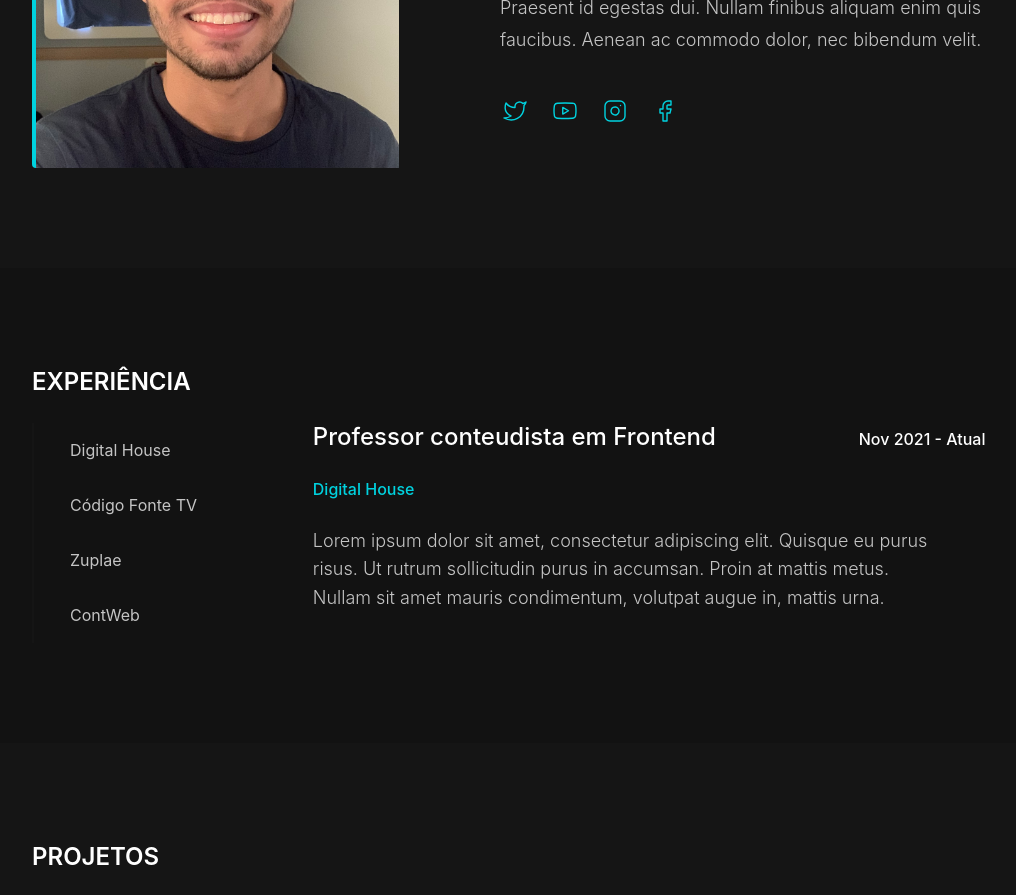
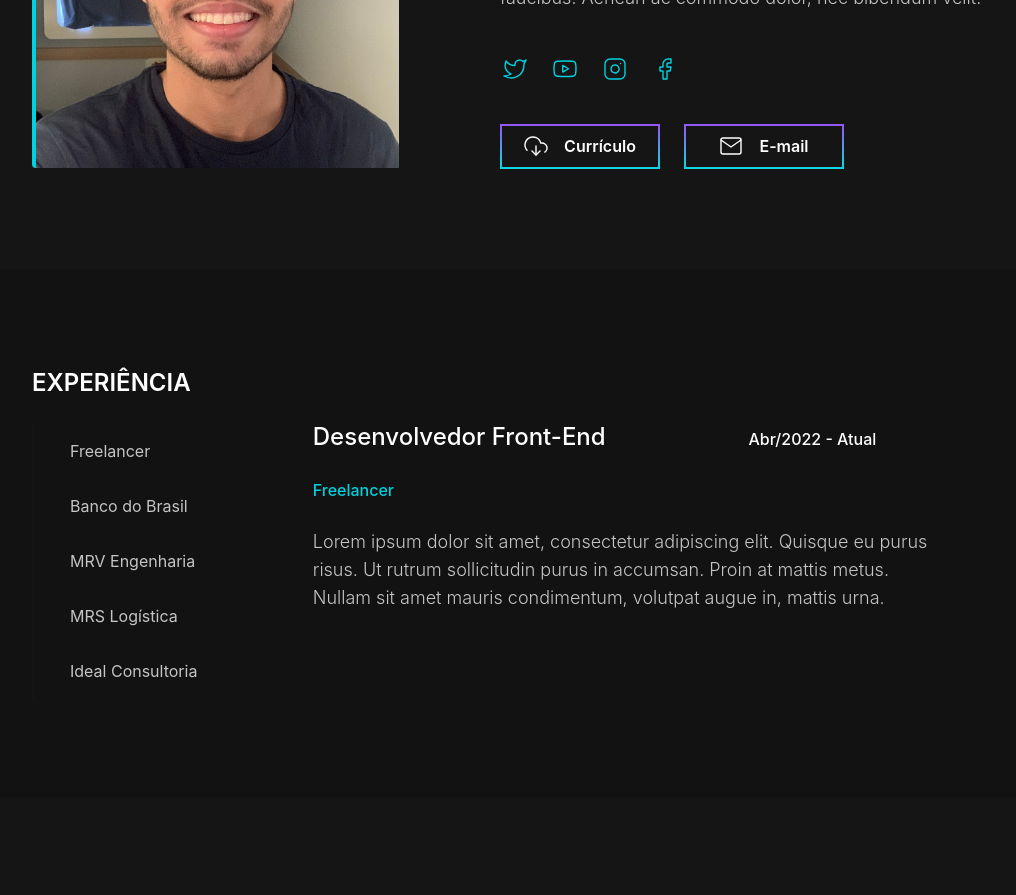
Before and after one commit to raulbtmonteiro/portfolio-nextjs, a Next.js app: page / in a window 1280 px wide. Shown: the part 1020-1915 px from the top of the page, without its empty margins (23-1039 px from the left). Built offline with nearby package versions, Linux system fonts and the light colour scheme.

Commit message:
buttons update

```diff
--- a/components/AboutMe/index.jsx
+++ b/components/AboutMe/index.jsx
@@ -7,7 +7,9 @@ import {
   AboutMeLocation,
   AboutMeDescription,
   SocialMediaList,
+  AboutMeButtons,
 } from "./style";
+import StyledButton from "../StyledButton";
 
 const socialMediaArray = [
   {
@@ -64,6 +66,20 @@ export const AboutMe = () => {
               );
             })}
           </SocialMediaList>
+          <AboutMeButtons>
+            <StyledButton
+              title="Currículo"
+              imgSrc="/images/download-cloud.svg"
+              imgAlt="Download da nuvem"
+              theme={dark}
+            />
+            <StyledButton
+              title="E-mail"
+              imgSrc="/images/mail.svg"
+              imgAlt="Carta de correio"
+              theme={dark}
+            />
+          </AboutMeButtons>
         </div>
       </AboutMeWrapper>
     </AboutMeContainer>
--- a/components/AboutMe/style.js
+++ b/components/AboutMe/style.js
@@ -84,6 +84,7 @@ export const AboutMeDescription = styled.p`
 
 export const SocialMediaList = styled.div`
   display: flex;
+  margin-bottom: 40px;
 
   a {
     display: flex;
@@ -96,3 +97,8 @@ export const SocialMediaList = styled.div`
     margin-right: 20px;
   }
 `;
+
+export const AboutMeButtons = styled.div`
+  display: flex;
+  gap: 24px;
+`;
--- a/components/Experiences/index.jsx
+++ b/components/Experiences/index.jsx
@@ -5,6 +5,7 @@ import {
   Display,
   DisplayTitle,
   ExperienceList,
+  ExperienceCarousel,
   ListItem,
   ExperienceInfo,
   ExperienceTitle,
@@ -12,35 +13,60 @@ import {
   ExperienceEmployer,
   ExperienceDescription,
 } from "./style.js";
+import Carousel from "react-material-ui-carousel";
+import { useState } from "react";
 
 const experiencesArray = [
   {
-    position: "",
-    time: "",
-    company: "Digital House",
-    description: "",
+    position: "Desenvolvedor Front-End",
+    time: "Abr/2022 - Atual",
+    company: "Freelancer",
+    description:
+      "Lorem ipsum dolor sit amet, consectetur adipiscing elit. Quisque eu purus risus. Ut rutrum sollicitudin purus in accumsan. Proin at mattis metus. Nullam sit amet mauris condimentum, volutpat augue in, mattis urna.",
   },
   {
-    position: "",
-    time: "",
-    company: "Código Fonte TV",
-    description: "",
+    position: "Agente Comercial",
+    time: "Fev/2022 - Atual",
+    company: "Banco do Brasil",
+    description:
+      "Lorem ipsum dolor sit amet, consectetur adipiscing elit. Quisque eu purus risus. Ut rutrum sollicitudin purus in accumsan. Proin at mattis metus. Nullam sit amet mauris condimentum, volutpat augue in, mattis urna.",
   },
   {
-    position: "",
-    time: "",
-    company: "Zuplae",
-    description: "",
+    position: "Estagiário de Obras",
+    time: "Fev/2021 - Dez/2021",
+    company: "MRV Engenharia",
+    description: "Descrição",
   },
   {
-    position: "",
-    time: "",
-    company: "ContWeb",
-    description: "",
+    position: "Estagiário de Operação de Trens",
+    time: "Jun/2019 - Abr/2020",
+    company: "MRS Logística",
+    description: "Descrição",
+  },
+  {
+    position: "Diretor-Presidente",
+    time: "Mai/2017 - Ago/2019",
+    company: "Ideal Consultoria",
+    description: "Descrição",
   },
 ];
 
 export const Experiences = () => {
+  const [experienceShow, setExperienceShow] = useState(experiencesArray[0]);
+  const [isSelected, setIsSelected] = useState(false);
+
+  const HandleChange = (e) => {
+    const arraySize = experiencesArray.length;
+    for (var i = 0; i < arraySize; i++) {
+      if (e.target.innerText === experiencesArray[i].company) {
+        setExperienceShow(experiencesArray[i]);
+        setIsSelected(true);
+      } else {
+        setIsSelected(false);
+      }
+    }
+  };
+
   return (
     <ExperienceContainer theme={dark}>
       <ExperienceWrapper>
@@ -49,23 +75,44 @@ export const Experiences = () => {
           <ExperienceList>
             {experiencesArray.map((item) => {
               return (
-                <ListItem key={item.company} theme={dark}>
+                <ListItem
+                  key={item.company}
+                  theme={dark}
+                  isSelected={isSelected}
+                  onClick={(e) => HandleChange(e)}
+                >
                   {item.company}
                 </ListItem>
               );
             })}
           </ExperienceList>
+          <ExperienceCarousel>
+            <Carousel
+              autoPlay={false}
+              indicators={false}
+              navButtonsAlwaysInvisible={true}
+              animation="slide"
+              height="55px"
+            >
+              {experiencesArray.map((item) => {
+                return (
+                  <ListItem key={item.company} theme={dark}>
+                    {item.company}
+                  </ListItem>
+                );
+              })}
+            </Carousel>
+          </ExperienceCarousel>
           <ExperienceInfo>
             <ExperienceTitle theme={dark}>
-              Professor conteudista em Frontend
+              {experienceShow.position}
             </ExperienceTitle>
-            <ExperienceDate theme={dark}>Nov 2021 - Atual</ExperienceDate>
-            <ExperienceEmployer theme={dark}>Digital House</ExperienceEmployer>
+            <ExperienceDate theme={dark}>{experienceShow.time}</ExperienceDate>
+            <ExperienceEmployer theme={dark}>
+              {experienceShow.company}
+            </ExperienceEmployer>
             <ExperienceDescription theme={dark}>
-              Lorem ipsum dolor sit amet, consectetur adipiscing elit. Quisque
-              eu purus risus. Ut rutrum sollicitudin purus in accumsan. Proin at
-              mattis metus. Nullam sit amet mauris condimentum, volutpat augue
-              in, mattis urna.
+              {experienceShow.description}
             </ExperienceDescription>
           </ExperienceInfo>
         </Display>
--- a/components/Experiences/style.js
+++ b/components/Experiences/style.js
@@ -1,4 +1,4 @@
-import styled from "styled-components";
+import styled, { css } from "styled-components";
 
 export const ExperienceContainer = styled.section`
   background-color: ${(props) => props.theme.colors.backgroundDark};
@@ -42,6 +42,13 @@ export const Display = styled.div`
 
 export const ExperienceList = styled.ul`
   @media screen and (max-width: 720px) {
+    display: none;
+  }
+`;
+
+export const ExperienceCarousel = styled.ul`
+  display: none;
+  @media screen and (max-width: 720px) {
     display: flex;
   }
 `;
@@ -57,6 +64,14 @@ export const ListItem = styled.li`
   border-left: 2px solid ${(props) => props.theme.colors.backgroundDark200};
 
   color: ${(props) => props.theme.colors.grayLight};
+
+  cursor: pointer;
+
+  ${({ isSelected }) =>
+    isSelected &&
+    css`
+      border-left: 2px solid ${(props) => props.theme.colors.blue};
+    `}
 
   @media screen and (max-width: 720px) {
     border-left: none;
--- a/components/Main/index.jsx
+++ b/components/Main/index.jsx
@@ -5,8 +5,8 @@ import {
   MainDescription,
   MainTitle,
   MainButtons,
-  ButtonType,
 } from "./style";
+import StyledButton from "../StyledButton";
 
 export const Main = () => {
   return (
@@ -16,25 +16,18 @@ export const Main = () => {
         <MainTitle theme={dark}>Raul Monteiro</MainTitle>
         <MainDescription theme={dark}>Desenvolvedor front-end</MainDescription>
         <MainButtons>
-          <ButtonType
+          <StyledButton
+            title="Linkedin"
+            imgSrc="/images/social_media/linkedin.svg"
+            imgAlt="Logo do Linkedin"
             theme={dark}
-            borderColor1="#9358F7"
-            borderColor2="#10D7E2"
-          >
-            <img
-              src="/images/social_media/linkedin.svg"
-              alt="logo do linkedin"
-            />
-            Linkedin
-          </ButtonType>
-          <ButtonType
+          />
+          <StyledButton
+            title="GitHub"
+            imgSrc="/images/social_media/github.svg"
+            imgAlt="Logo do GitHub"
             theme={dark}
-            borderColor1="#d24074"
-            borderColor2="#6518b4"
-          >
-            <img src="/images/social_media/github.svg" alt="logo do GitHub" />
-            GitHub
-          </ButtonType>
+          />
         </MainButtons>
       </MainWrapper>
     </MainContainer>
--- a/components/Main/style.js
+++ b/components/Main/style.js
@@ -64,31 +64,3 @@ export const MainButtons = styled.div`
   display: flex;
   gap: 24px;
 `;
-
-export const ButtonType = styled.button`
-  font-weight: 600;
-  font-size: 16px;
-  line-height: 1.2em;
-  color: ${(props) => props.theme.colors.light};
-
-  height: 2.8em;
-  width: 10em;
-
-  display: flex;
-  justify-content: center;
-  align-items: center;
-
-  background-color: transparent;
-  border: 2px solid transparent;
-  border-image: linear-gradient(#9358f7, #10d7e2);
-  border-image-slice: 1;
-  border-radius: 4px;
-
-  img {
-    margin-right: 16px;
-  }
-
-  @media screen and (max-width: 720px) {
-    font-size: 14.2px;
-  }
-`;
--- a/components/StyledButton/index.jsx
+++ b/components/StyledButton/index.jsx
@@ -1,12 +1,15 @@
-import { dark } from "../../themes/dark";
-import { ButtonType2 } from "./style";
+import { ButtonType } from "./style";
 
-function StyledButton() {
+function StyledButton(props) {
   return (
-    <ButtonType2 theme={dark} borderColor1="#9358F7" borderColor2="#10D7E2">
-      <img src="/images/social_media/linkedin.svg" alt="logo do linkedin" />
-      Linkedin
-    </ButtonType2>
+    <ButtonType
+      theme={props.theme}
+      borderColor1="#9358F7"
+      borderColor2="#10D7E2"
+    >
+      <img src={props.imgSrc} alt={props.imgAlt} />
+      {props.title}
+    </ButtonType>
   );
 }
 
--- a/components/StyledButton/styled.js
+++ b/components/StyledButton/style.js
@@ -1,6 +1,6 @@
 import styled from "styled-components";
 
-export const ButtonType2 = styled.button`
+export const ButtonType = styled.button`
   font-weight: 600;
   font-size: 16px;
   line-height: 1.2em;
@@ -22,4 +22,8 @@ export const ButtonType2 = styled.button`
   img {
     margin-right: 1em;
   }
+
+  @media screen and (max-width: 720px) {
+    font-size: 14.2px;
+  }
 `;
--- a/package.json
+++ b/package.json
@@ -19,9 +19,14 @@
   },
   "homepage": "https://github.com/raulbtmonteiro/portfolio-nextjs#readme",
   "dependencies": {
+    "@emotion/react": "^11.9.0",
+    "@emotion/styled": "^11.8.1",
+    "@mui/icons-material": "^5.8.2",
+    "@mui/material": "^5.8.2",
     "next": "^12.1.6",
     "react": "^18.1.0",
     "react-dom": "^18.1.0",
+    "react-material-ui-carousel": "^3.4.2",
     "styled-components": "^5.3.5"
   }
 }
```
Also changed, not shown: 1 other file (tests, documents, lock files or other folders).
